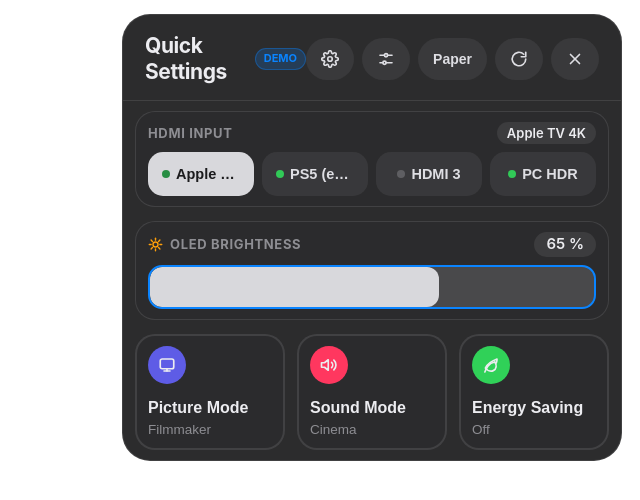
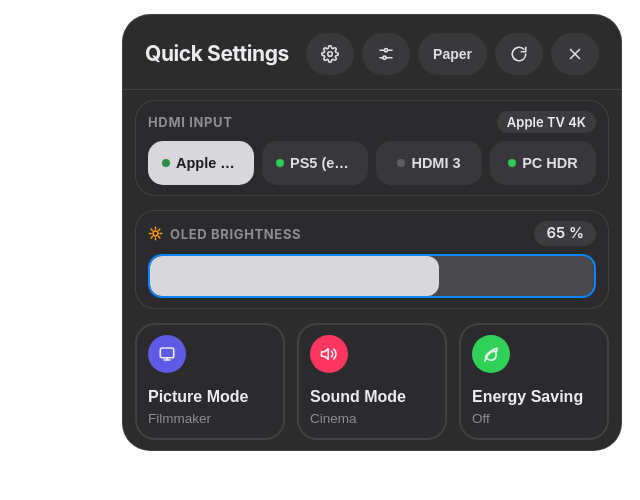
Before and after one commit to Sqoutv/webOS-betterQuickSettings, a plain HTML site: page app/index.html in a window 1280 px wide. Shown: the whole page, without its empty margins (640-1280 px from the left). Drawn offline with Linux system fonts and the light colour scheme.

Commit message:
Remove DEMO badge from web preview

```diff
--- a/app/css/styles.css
+++ b/app/css/styles.css
@@ -142,16 +142,6 @@ body {
   font-weight: 700;
   color: var(--text-strong);
   letter-spacing: -0.02em;
-}
-
-.badge {
-  font-size: 11px;
-  font-weight: 700;
-  padding: 3px 8px;
-  border-radius: 999px;
-  background: rgba(10, 132, 255, 0.20);
-  color: var(--apple-blue);
-  border: 1px solid rgba(10, 132, 255, 0.36);
 }
 
 .header-actions {
--- a/app/index.html
+++ b/app/index.html
@@ -14,7 +14,6 @@
     <header class="panel-header">
       <div class="title-group">
         <span class="app-title">Quick Settings</span>
-        <span id="demo-badge" class="badge hidden">DEMO</span>
       </div>
       <div class="header-actions">
         <button
--- a/app/js/app.js
+++ b/app/js/app.js
@@ -155,7 +155,6 @@
     }
 
     start() {
-      this.view.setDemoMode(!global.Luna.isWebOS);
       this.prefs.restore();
       this.view.applyDimMode(this.prefs.getDimMode());
       this.view.applySectionOrder(this.prefs.sectionOrder);
--- a/app/js/overlay-view.js
+++ b/app/js/overlay-view.js
@@ -33,7 +33,6 @@
       this.els = {
         panel: document.getElementById('panel'),
         backdrop: document.getElementById('backdrop'),
-        demoBadge: document.getElementById('demo-badge'),
         btnLgSettings: document.getElementById('btn-lg-settings'),
         btnConfig: document.getElementById('btn-config'),
         btnDim: document.getElementById('btn-dim'),
@@ -87,7 +86,6 @@
       };
     }
 
-    setDemoMode(enabled) { this.els.demoBadge.classList.toggle('hidden', !enabled); }
     showPanel() { this.els.panel.classList.add('is-visible'); }
     applyDimMode(mode) { document.body.setAttribute('data-dim', mode.key); this.els.dimLabel.textContent = mode.label; }
 
```
